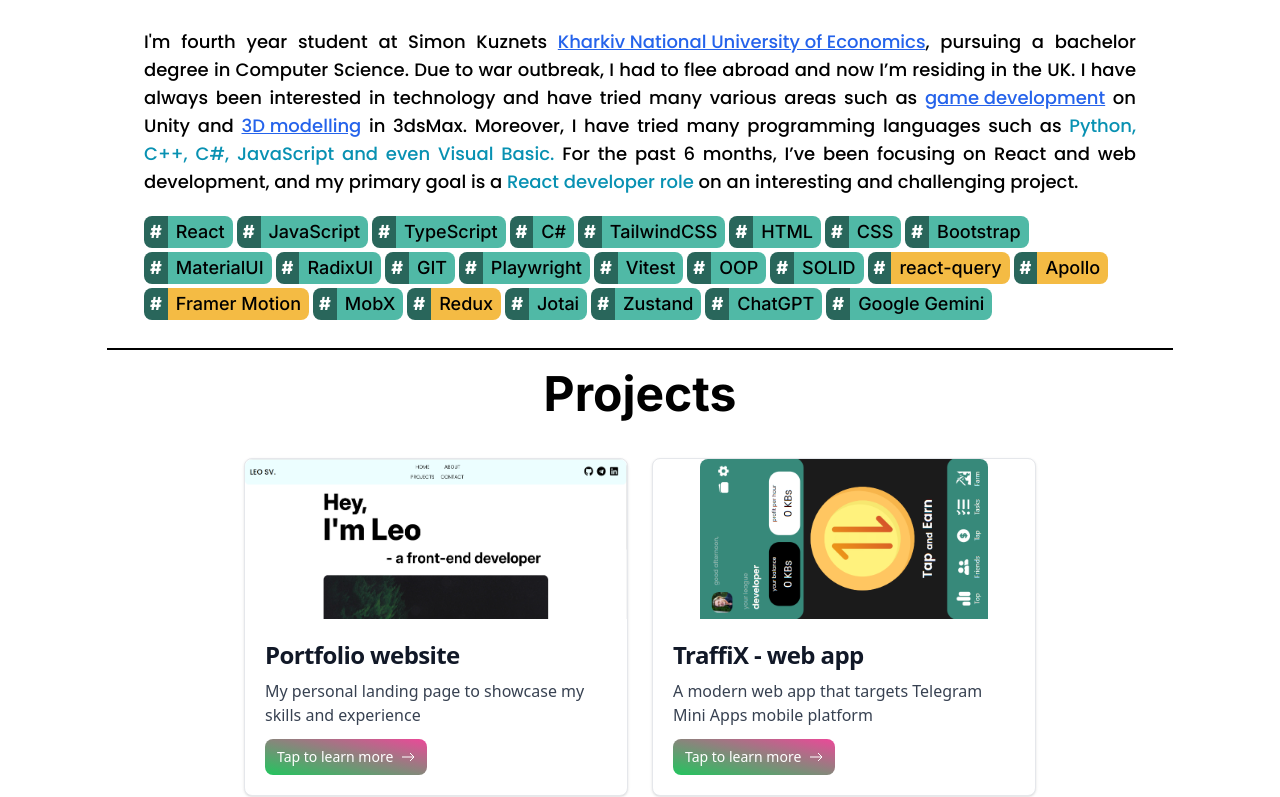
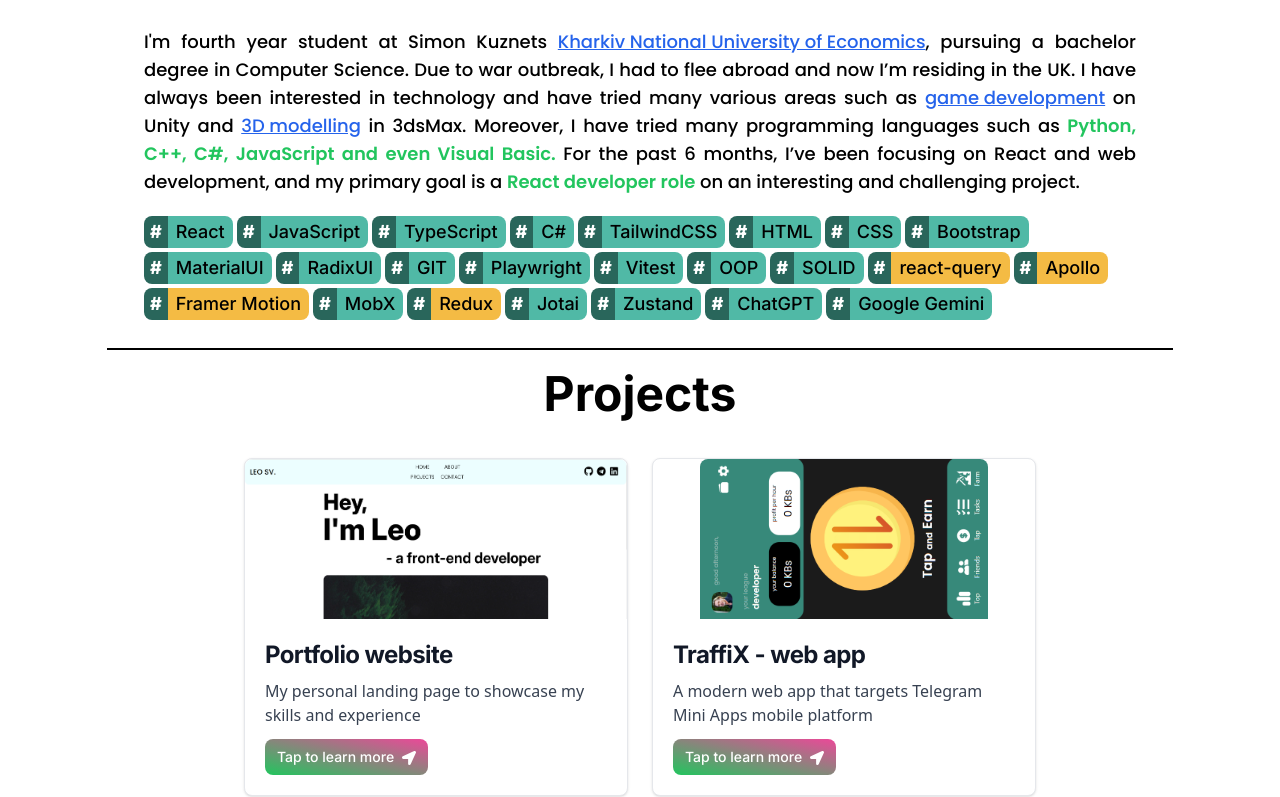
Before and after one commit to leonjretr/portfolio-react, a React (Vite) app: page / in a window 1280 px wide. Shown: the part 987-1784 px from the top of the page. Built offline with nearby package versions, Linux system fonts and the light colour scheme; no server answers.

Commit message:
Fixed: ProjectCard.tsx fonts and AboutText.tsx text colour

```diff
--- a/src/components/cards/ProjectCard.tsx
+++ b/src/components/cards/ProjectCard.tsx
@@ -4,6 +4,7 @@
 import SocialLinkButton from "../buttons/SocialLinkButton.tsx";
 import {FaGithub} from "react-icons/fa";
 import {GITHUB_LINK} from "../../config/constants.ts";
+import {FaLocationArrow} from "react-icons/fa";
 
 interface ProjectCardProps {
     image?: string;
@@ -34,25 +35,24 @@
     return (
         <div
             className="max-w-48 mob3:max-w-52 md:max-w-sm bg-white border border-gray-200 rounded-lg shadow dark:bg-gray-800 dark:border-gray-700">
-            <div className={"flex justify-center"}><img className="rounded-t-lg h-24 p-2 md:h-40 md:p-0 lg:h-40 w-auto" src={image} alt="Project1"/></div>
+            <div className={"flex justify-center"}><img className="rounded-t-lg h-24 p-2 md:h-40 md:p-0 lg:h-40 w-auto"
+                                                        src={image} alt="Project1"/></div>
             <div className="p-3 mob2:p-5">
-                <h5 className="mb-2 text-base mob3:text-lg lg:text-2xl font-bold tracking-tight text-gray-900 dark:text-white">
+                <h5 className="mb-2 text-base mob3:text-lg lg:text-2xl font-interFont font-bold tracking-tight text-gray-900 dark:text-white">
                     {title}
                 </h5>
-                <p className="mb-3 text-xs mob1:text-sm mob3:text-base font-normal text-gray-700 dark:text-gray-400">
+                <p className="mb-3 text-xs mob1:text-sm mob3:text-base  font-normal text-gray-700 dark:text-gray-400">
                     {description}
                 </p>
                 <motion.button
                     onClick={openModal}
                     whileHover={{scale: 1.07}}
                     whileTap={{scale: 0.9}}
-                    className="inline-flex text-xs md:text-sm items-center px-3 py-2 font-medium text-center text-white bg-gradient-to-tr from-green-500 to-pink-500 rounded-lg hover:bg-blue-800 focus:ring-2 focus:outline-none focus:ring-green-400 dark:bg-blue-600 dark:hover:bg-blue-700 dark:focus:ring-blue-800">
+                    className="inline-flex text-xs md:text-sm items-center px-3 py-2 font-medium font-interFont text-center text-white bg-gradient-to-tr from-green-500 to-pink-500 rounded-lg focus:ring-2 focus:outline-none focus:ring-green-400">
                     Tap to learn more
-                    <svg className="rtl:rotate-180 w-3.5 h-3.5 ms-2" aria-hidden="true"
-                         xmlns="http://www.w3.org/2000/svg" fill="none" viewBox="0 0 14 10">
-                        <path stroke="currentColor"
-                              d="M1 5h12m0 0L9 1m4 4L9 9"/>
-                    </svg>
+                    <div className={"ml-2 mt-0.5"}>
+                        <FaLocationArrow className={"text-sm"}/>
+                    </div>
                 </motion.button>
                 <ModalProjectCard showModal={isModalOpened} closeModal={closeModal}>
                     <motion.button
--- a/src/components/texts/AboutText.tsx
+++ b/src/components/texts/AboutText.tsx
@@ -34,9 +34,9 @@
                 3D modelling
             </div>
         </Popover> in 3dsMax. Moreover, I have tried many programming languages such as <span
-            className={"text-cyan-600 dark:text-cyan-500"}>Python, C++, C#, JavaScript and even Visual Basic. </span>
+            className={"text-green-500 font-semibold dark:text-cyan-500"}>Python, C++, C#, JavaScript and even Visual Basic. </span>
             For the past 6 months, I’ve been focusing on React and web development,
-            and my primary goal is a <span className={"text-cyan-600 dark:text-cyan-500"}>React developer role</span> on
+            and my primary goal is a <span className={"text-green-500 font-semibold dark:text-cyan-500"}>React developer role</span> on
             an interesting and challenging project.
 
         </div>
```
